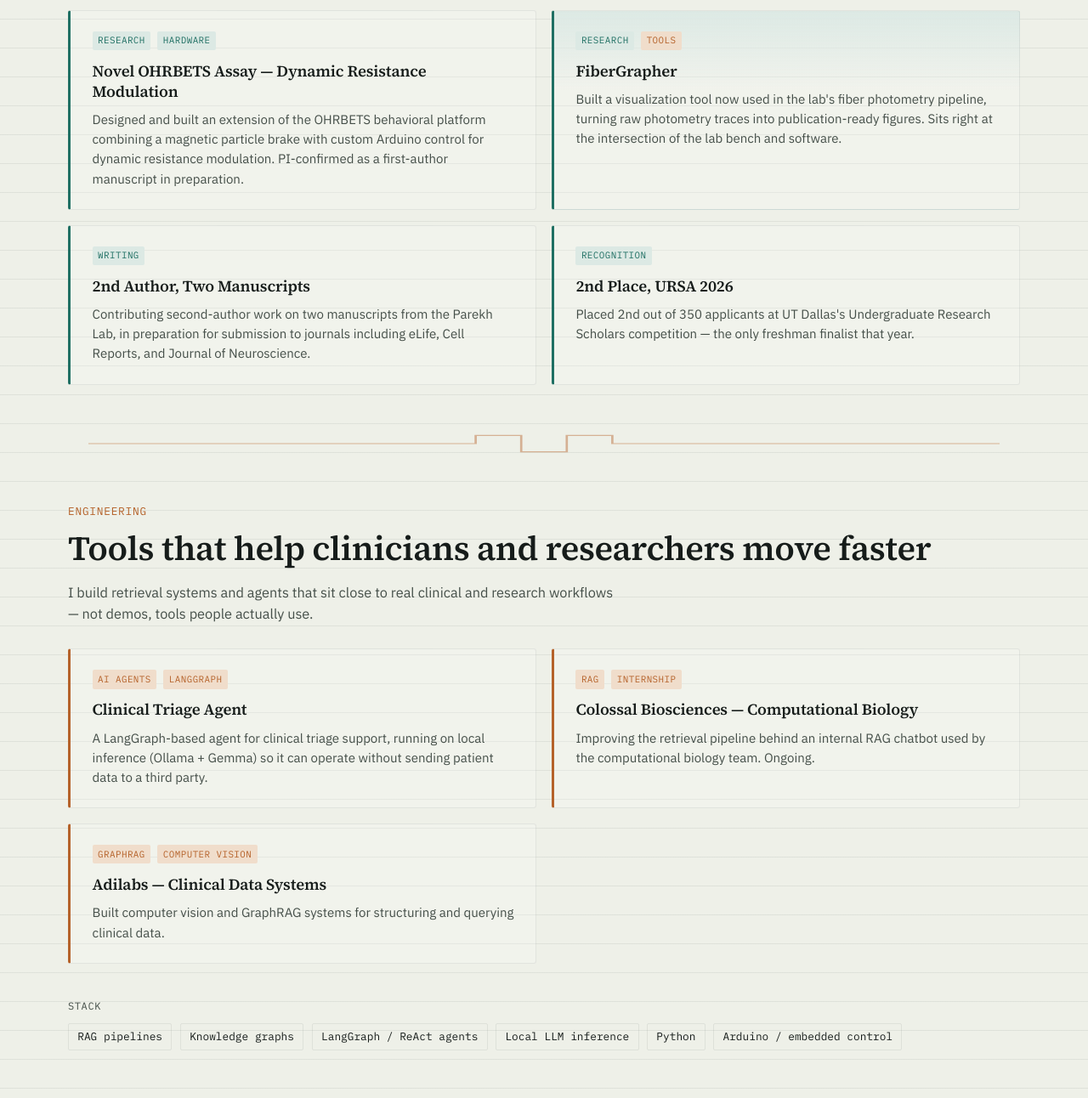
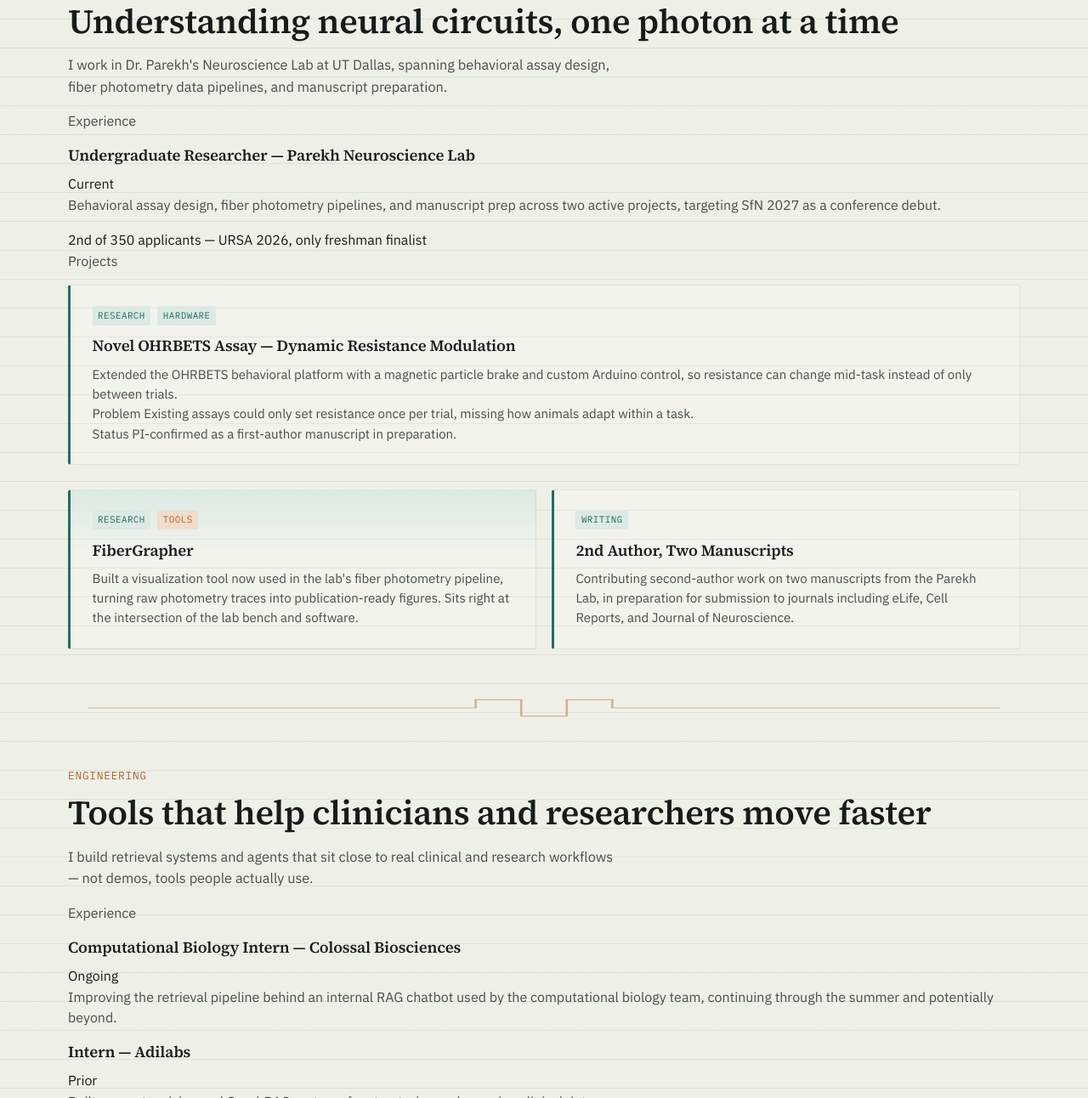
Before and after one commit to aryanbangad/personal_website, a plain HTML site: page index.html in a window 1280 px wide. Shown: the part 1508-2800 px from the top of the page at 85% size. Drawn offline with Linux system fonts and the light colour scheme.

Commit message:
Enhance index.html with new content and links
Added new sections for résumé and LinkedIn links, updated hero section with location and pre-med status, and included additional experiences and projects in the engineering section.

```diff
--- a/index.html
+++ b/index.html
@@ -24,6 +24,8 @@
       <a href="#engineering" data-nav>Engineering</a>
       <a href="#clinical" data-nav>Clinical</a>
       <a href="#contact" data-nav>Contact</a>
+      <a href="resume.pdf" class="nav-accent edit-me">Résumé</a>
+      <a href="https://linkedin.com/in/yourprofile" class="nav-accent edit-me" target="_blank" rel="noopener">LinkedIn</a>
     </nav>
     <button class="nav-toggle" id="nav-toggle" aria-label="Open menu" aria-expanded="false">
       <span></span><span></span><span></span>
@@ -37,6 +39,7 @@
   <section class="hero" id="top">
     <div class="hero-inner">
       <div class="hero-copy">
+        <p class="locale">Dallas–Fort Worth, TX · pre-med</p>
         <p class="eyebrow">Biomedical Engineering &nbsp;×&nbsp; Neuroscience &nbsp;×&nbsp; Applied AI</p>
         <h1>Aryan <span class="edit-me" title="Add your last name">[Last&nbsp;Name]</span></h1>
         <p class="hero-statement">I study how the nervous system computes — then build the tools that help clinicians and researchers read it.</p>
@@ -86,6 +89,7 @@
         <p class="about-lead">My grandfather spent his career as an ophthalmologic surgeon. I grew up hearing what precision under pressure actually looks like — and that's the model I'm training toward. Not just a physician, but someone who understands the tools well enough to build the ones medicine still needs.</p>
         <div class="about-body">
           <p>I'm a Biomedical Engineering Honors student at UT Dallas (Collegium V Honors, National Merit Scholar) on a pre-med track. My work sits in three places at once: <strong>neuroscience research</strong>, studying how neural circuits drive behavior; <strong>applied AI</strong>, building retrieval and agent systems for clinical and research use; and <strong>direct patient care</strong>, logging the hours that will make me a better physician before I'm ever handed a white coat.</p>
+          <p>I'm also part of Nucleate's Dallas Dojo program, working through the early stages of biotech venture-building — the "founder" half of the equation, tested against a real cohort instead of just an idea.</p>
           <p>The goal isn't to pick a lane. It's to practice medicine and build the infrastructure around it.</p>
         </div>
       </div>
@@ -101,13 +105,34 @@
       <h2>Understanding neural circuits, one photon at a time</h2>
       <p class="section-intro">I work in Dr. Parekh's Neuroscience Lab at UT Dallas, spanning behavioral assay design, fiber photometry data pipelines, and manuscript preparation.</p>
 
-      <div class="card-grid">
-        <article class="card card-teal">
+      <div class="subsection">
+        <p class="subsection-label">Experience</p>
+        <div class="role-entry">
+          <div class="role-top">
+            <h3>Undergraduate Researcher — Parekh Neuroscience Lab</h3>
+            <span class="role-status role-status-teal">Current</span>
+          </div>
+          <p>Behavioral assay design, fiber photometry pipelines, and manuscript prep across two active projects, targeting SfN 2027 as a conference debut.</p>
+          <div class="stat">
+            <span class="stat-num">2nd</span>
+            <span class="stat-label">of 350 applicants — URSA 2026, only freshman finalist</span>
+          </div>
+        </div>
+      </div>
+
+      <div class="subsection">
+        <p class="subsection-label">Projects</p>
+        <article class="card card-teal card-flagship flagship-solo">
           <div class="card-tags"><span class="tag tag-teal">Research</span><span class="tag tag-teal">Hardware</span></div>
           <h3>Novel OHRBETS Assay — Dynamic Resistance Modulation</h3>
-          <p>Designed and built an extension of the OHRBETS behavioral platform combining a magnetic particle brake with custom Arduino control for dynamic resistance modulation. PI-confirmed as a first-author manuscript in preparation.</p>
+          <p>Extended the OHRBETS behavioral platform with a magnetic particle brake and custom Arduino control, so resistance can change mid-task instead of only between trials.</p>
+          <div class="card-micro">
+            <p><span class="micro-label">Problem</span> Existing assays could only set resistance once per trial, missing how animals adapt within a task.</p>
+            <p><span class="micro-label">Status</span> PI-confirmed as a first-author manuscript in preparation.</p>
+          </div>
         </article>
 
+        <div class="card-grid">
           <article class="card card-dual">
             <div class="card-tags"><span class="tag tag-teal">Research</span><span class="tag tag-copper">Tools</span></div>
             <h3>FiberGrapher</h3>
@@ -119,12 +144,7 @@
             <h3>2nd Author, Two Manuscripts</h3>
             <p>Contributing second-author work on two manuscripts from the Parekh Lab, in preparation for submission to journals including eLife, Cell Reports, and Journal of Neuroscience.</p>
           </article>
-
-        <article class="card card-teal">
-          <div class="card-tags"><span class="tag tag-teal">Recognition</span></div>
-          <h3>2nd Place, URSA 2026</h3>
-          <p>Placed 2nd out of 350 applicants at UT Dallas's Undergraduate Research Scholars competition — the only freshman finalist that year.</p>
-        </article>
+        </div>
       </div>
     </div>
   </section>
@@ -138,24 +158,44 @@
       <h2>Tools that help clinicians and researchers move faster</h2>
       <p class="section-intro">I build retrieval systems and agents that sit close to real clinical and research workflows — not demos, tools people actually use.</p>
 
-      <div class="card-grid">
-        <article class="card card-copper">
+      <div class="subsection">
+        <p class="subsection-label">Experience</p>
+        <div class="role-entry">
+          <div class="role-top">
+            <h3>Computational Biology Intern — Colossal Biosciences</h3>
+            <span class="role-status role-status-copper">Ongoing</span>
+          </div>
+          <p>Improving the retrieval pipeline behind an internal RAG chatbot used by the computational biology team, continuing through the summer and potentially beyond.</p>
+        </div>
+        <div class="role-entry">
+          <div class="role-top">
+            <h3>Intern — Adilabs</h3>
+            <span class="role-status role-status-copper">Prior</span>
+          </div>
+          <p>Built computer vision and GraphRAG systems for structuring and querying clinical data.</p>
+        </div>
+      </div>
+
+      <div class="subsection">
+        <p class="subsection-label">Projects</p>
+        <article class="card card-copper card-flagship flagship-solo">
           <div class="card-tags"><span class="tag tag-copper">AI Agents</span><span class="tag tag-copper">LangGraph</span></div>
           <h3>Clinical Triage Agent</h3>
-          <p>A LangGraph-based agent for clinical triage support, running on local inference (Ollama + Gemma) so it can operate without sending patient data to a third party.</p>
+          <p>A LangGraph-based agent for clinical triage support, running on local inference so it can operate without sending patient data to a third party.</p>
+          <div class="card-micro">
+            <p><span class="micro-label">Why local</span> A clinical tool that phones home to a third-party API is a non-starter for real patient data — this one isn't.</p>
+            <p><span class="micro-label">Stack</span> LangGraph · Ollama · Gemma</p>
+          </div>
         </article>
 
-        <article class="card card-copper">
-          <div class="card-tags"><span class="tag tag-copper">RAG</span><span class="tag tag-copper">Internship</span></div>
-          <h3>Colossal Biosciences — Computational Biology</h3>
-          <p>Improving the retrieval pipeline behind an internal RAG chatbot used by the computational biology team. Ongoing.</p>
-        </article>
-
-        <article class="card card-copper">
-          <div class="card-tags"><span class="tag tag-copper">GraphRAG</span><span class="tag tag-copper">Computer Vision</span></div>
-          <h3>Adilabs — Clinical Data Systems</h3>
-          <p>Built computer vision and GraphRAG systems for structuring and querying clinical data.</p>
-        </article>
+        <div class="mini-list-wrap">
+          <p class="stack-label">Also building</p>
+          <ul class="mini-list">
+            <li><h4>StockMind <span class="tag tag-copper">Product</span></h4><p>An AI agent for equity research and analysis, scoped end-to-end as a full product spec.</p></li>
+            <li><h4>FRIDAY <span class="tag tag-copper">Agents</span></h4><p>A personal AI assistant project exploring agentic workflows for everyday tasks.</p></li>
+            <li><h4>Prediction-market bots <span class="tag tag-copper">Exploratory</span></h4><p>Early experiments wiring LLMs into market analysis on Kalshi.</p></li>
+          </ul>
+        </div>
       </div>
 
       <div class="stack">
@@ -177,6 +217,11 @@
       <h2>Hours logged toward the person I want to be as a physician</h2>
 
       <ol class="timeline">
+        <li>
+          <span class="timeline-status">July 2026</span>
+          <h3>Clinical Shadowing — Texas Health Resources, Plano (ER)</h3>
+          <p>Shadowing an ER physician across multiple shifts, with reflective notes tied to how AI is showing up in acute care.</p>
+        </li>
         <li>
           <span class="timeline-status">In progress · Summer 2026</span>
           <h3>EMT-B Certification</h3>
@@ -217,6 +262,32 @@
     </div>
   </section>
 
+  <!-- ============ BEYOND THE BENCH ============ -->
+  <section class="section beyond">
+    <div class="section-inner">
+      <p class="eyebrow">Beyond the Bench</p>
+      <h2>The rest of the signal</h2>
+      <div class="beyond-grid">
+        <div class="beyond-tile">
+          <h3>Philosophy</h3>
+          <p>Working through philosophy and self-improvement, starting with <em>Meditations</em>.</p>
+        </div>
+        <div class="beyond-tile">
+          <h3>Guitar</h3>
+          <p>Learning guitar — slow, deliberate progress, the same way I like my research.</p>
+        </div>
+        <div class="beyond-tile">
+          <h3>Sound Design</h3>
+          <p>Producing binaural audio in Reaper — another excuse to think about signals and waveforms.</p>
+        </div>
+        <div class="beyond-tile">
+          <h3>Training</h3>
+          <p>Three days a week, full-body — the one dataset I collect on myself.</p>
+        </div>
+      </div>
+    </div>
+  </section>
+
 </main>
 
 <!-- ============ CONTACT / FOOTER ============ -->
@@ -232,6 +303,7 @@
       <a href="resume.pdf" class="edit-me">Résumé</a>
     </div>
     <p class="fine-print">Built by Aryan <span class="edit-me">[Last Name]</span> · <span id="year"></span></p>
+    <p class="fine-print colophon">Handwritten HTML, CSS &amp; JS. Set in Source Serif 4 and IBM Plex.</p>
   </div>
 </footer>
 
```
Lines whose indentation alone changed are shown as unchanged.
